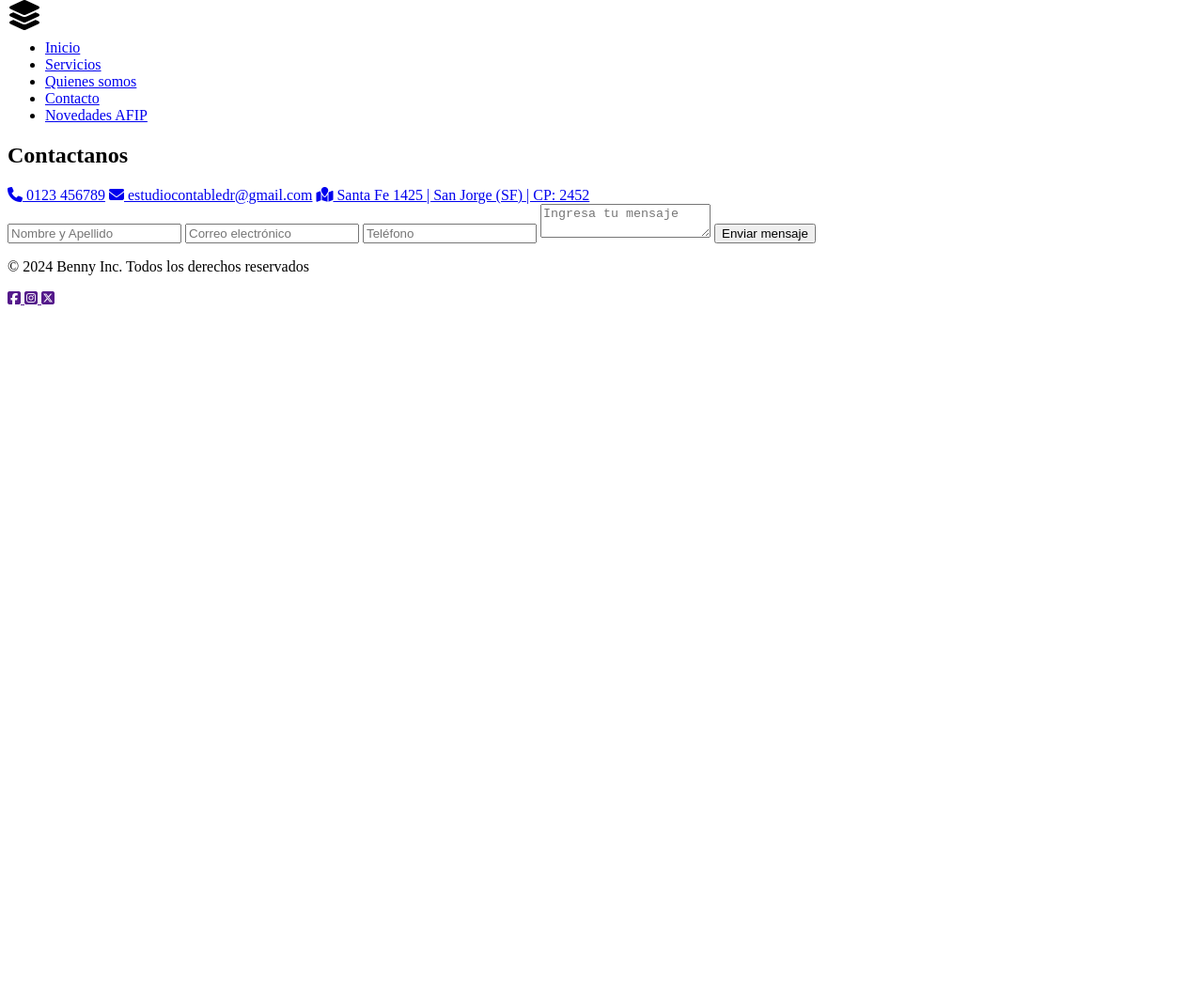
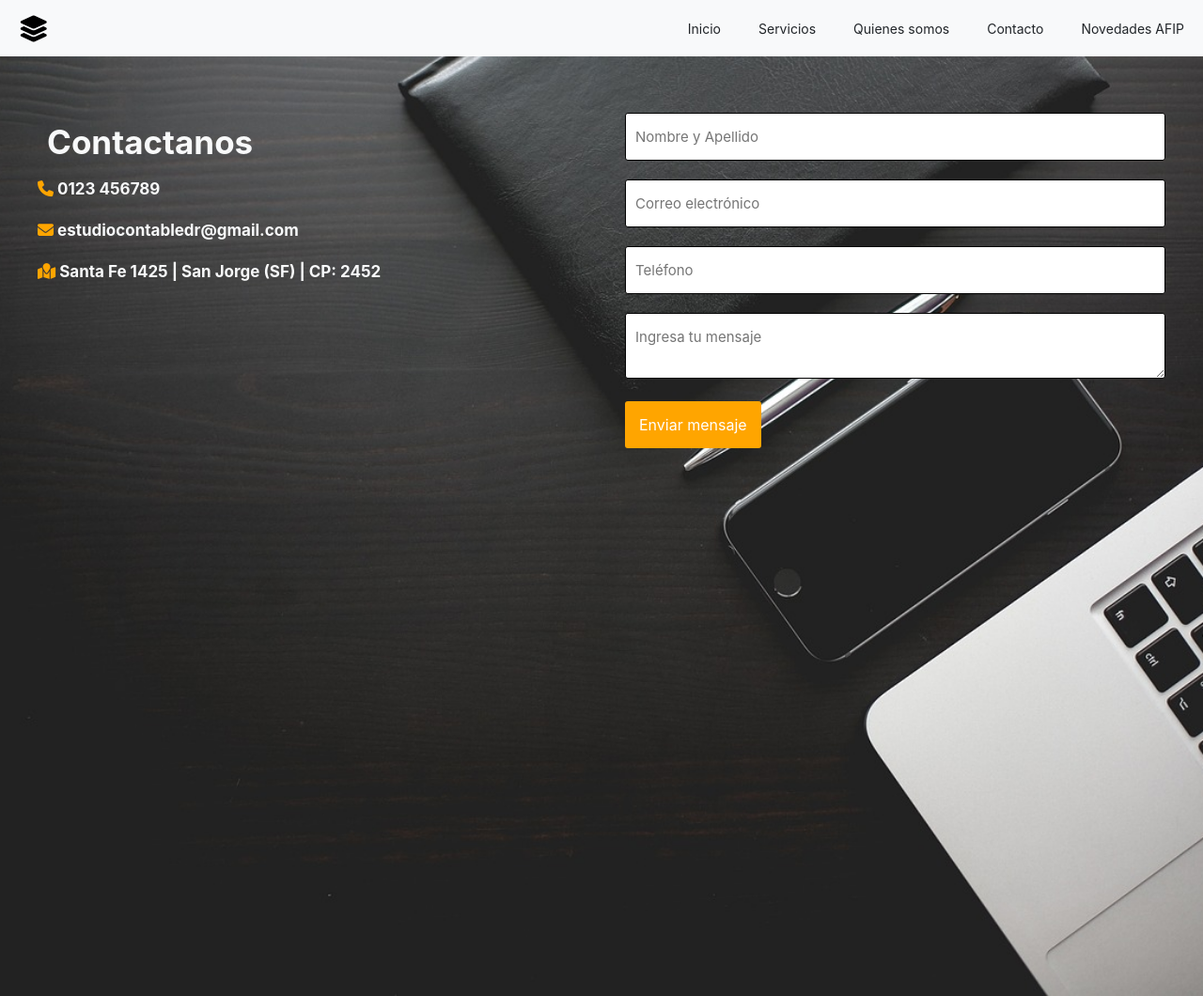
Before and after one commit to rmaxi/repocoder, a plain HTML site: page Pages/contacto.html in a window 1280 px wide. Shown: the top 1060 px of the page at 94% size. Before the commit the page ends 800 px from the top, so only its background shows below. Drawn offline with Linux system fonts and the light colour scheme; files that its build step writes are made by us from their sources; the site is published under a folder, as on GitHub Pages, so addresses that start at the root find nothing; files whose address does not match are found by name.

Commit message:
enlaces 9

```diff
--- a/Pages/contacto.html
+++ b/Pages/contacto.html
@@ -8,7 +8,7 @@
     <link rel="preconnect" href="https://fonts.gstatic.com" crossorigin>
     <!-- <link href="https://fonts.googleapis.com/css2?family=Inter:ital,opsz,wght@0,14..32,100..900;1,14..32,100..900&family=Lexend+Deca:wght@100..900&family=Poppins:ital,wght@0,100;0,200;0,300;0,400;0,500;0,600;0,700;0,800;0,900;1,100;1,200;1,300;1,400;1,500;1,600;1,700;1,800;1,900&family=Roboto:ital,wght@0,100;0,300;0,400;0,500;0,700;0,900;1,100;1,300;1,400;1,500;1,700;1,900&display=swap" rel="stylesheet"> -->
     <link rel="stylesheet" href="https://cdnjs.cloudflare.com/ajax/libs/font-awesome/6.6.0/css/all.min.css" integrity="sha512-Kc323vGBEqzTmouAECnVceyQqyqdsSiqLQISBL29aUW4U/M7pSPA/gEUZQqv1cwx4OnYxTxve5UMg5GT6L4JJg==" crossorigin="anonymous" referrerpolicy="no-referrer"/>
-    <link rel="stylesheet" href="/Estilos/styles.css">
+    <link rel="stylesheet" href="Estilos/styles.css">
     <title>DR - Contacto</title>
 </head>
 <body>
@@ -19,9 +19,9 @@
         </div>
         <ul>
             <li><a href="index.html">Inicio</a></li>
-            <li><a href="Pages/servicios.html">Servicios</a></li>
-            <li><a href="Pages/quienes-somos.html">Quienes somos</a></li>
-            <li><a href="Pages/contacto.html">Contacto</a></li>
+            <li><a href="servicios.html">Servicios</a></li>
+            <li><a href="quienes-somos.html">Quienes somos</a></li>
+            <li><a href="contacto.html">Contacto</a></li>
             <li><a href="https://servicioscf.afip.gob.ar/publico/sitio/contenido/novedad/listado.aspx">Novedades AFIP</a></li>
         </ul>
     </nav>
```
Also changed, not shown: Pages/novedades-afip.html (+4 -4 lines), Pages/quienes-somos.html (+4 -4 lines), Pages/servicios.html (+4 -4 lines).
